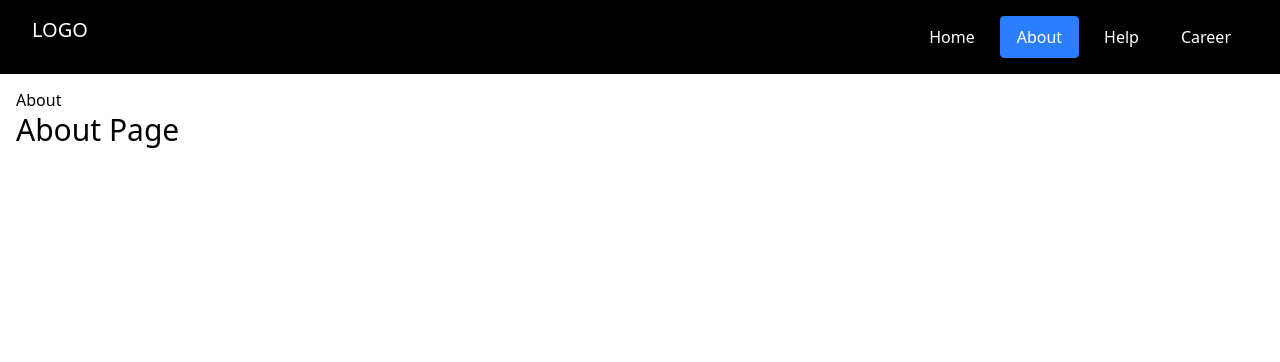
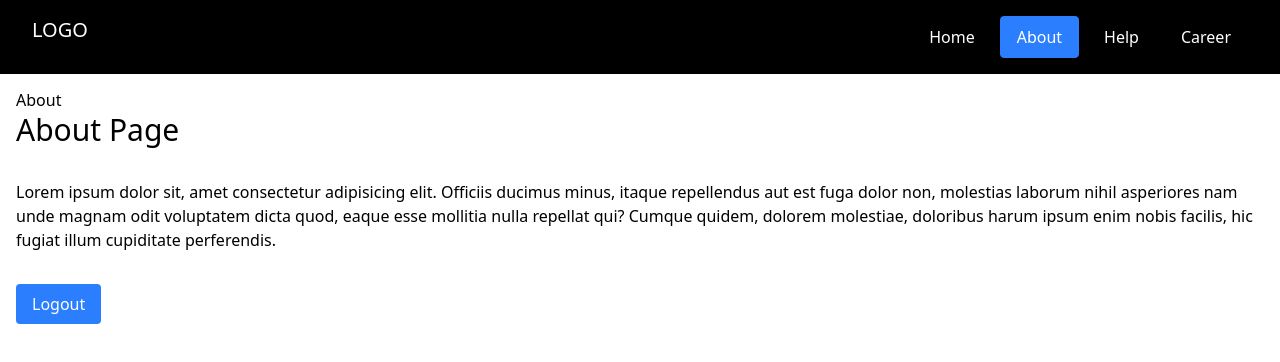
Before and after one commit to sether31/React-Routing, a React (Vite) app: page /about in a window 1280 px wide. Shown: the top 362 px of the page. Built offline with nearby package versions, Linux system fonts and the light colour scheme.

Commit message:
feat(logout): Add logout using navigate with replace
- Use <Navigate/> component to  redirect the user back to home page, while also setting it to replace "true" to replace the current entry in the browser's history stack.

```diff
--- a/src/pages/about.jsx
+++ b/src/pages/about.jsx
@@ -1,7 +1,24 @@
+import { useState } from "react";
+import { Navigate } from "react-router-dom";
 function About() {
+  const [user, setUser] = useState('sether')
+
+  if(!user){
+    return <Navigate to="/" replace={true} />
+  }
+
   return(
     <section>
       <h2 className="text-3xl">About Page</h2>
+      <p className="my-8">
+        Lorem ipsum dolor sit, amet consectetur adipisicing elit. Officiis ducimus minus, itaque repellendus aut est fuga dolor non, molestias laborum nihil asperiores nam unde magnam odit voluptatem dicta quod, eaque esse mollitia nulla repellat qui? Cumque quidem, dolorem molestiae, doloribus harum ipsum enim nobis facilis, hic fugiat illum cupiditate perferendis.
+      </p>
+      <button
+        className="px-4 py-2 text-white bg-blue-500 rounded-sm hover:bg-blue-700"
+        onClick={() => setUser(null)}
+      >
+        Logout
+      </button>
     </section>
   )
 }
```
